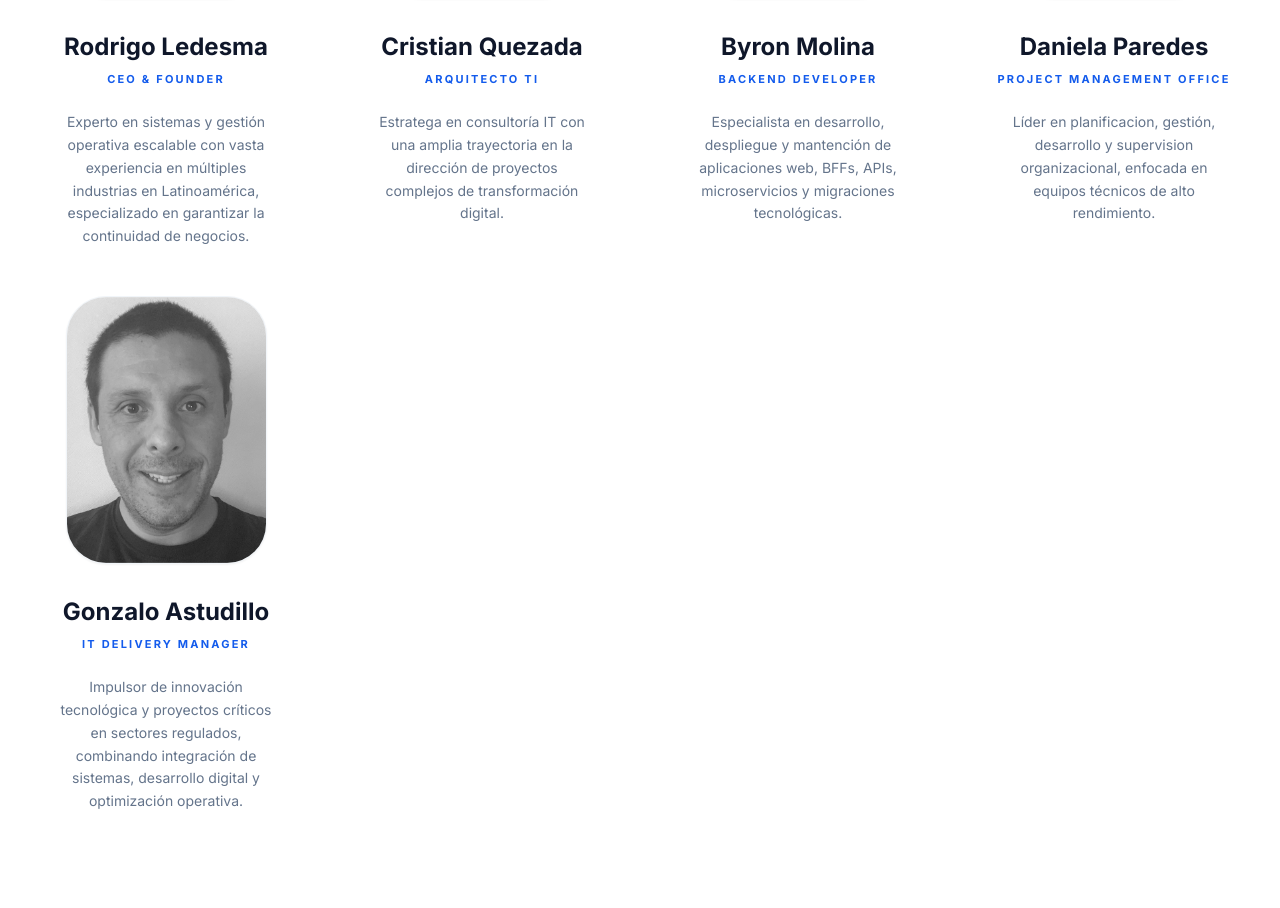
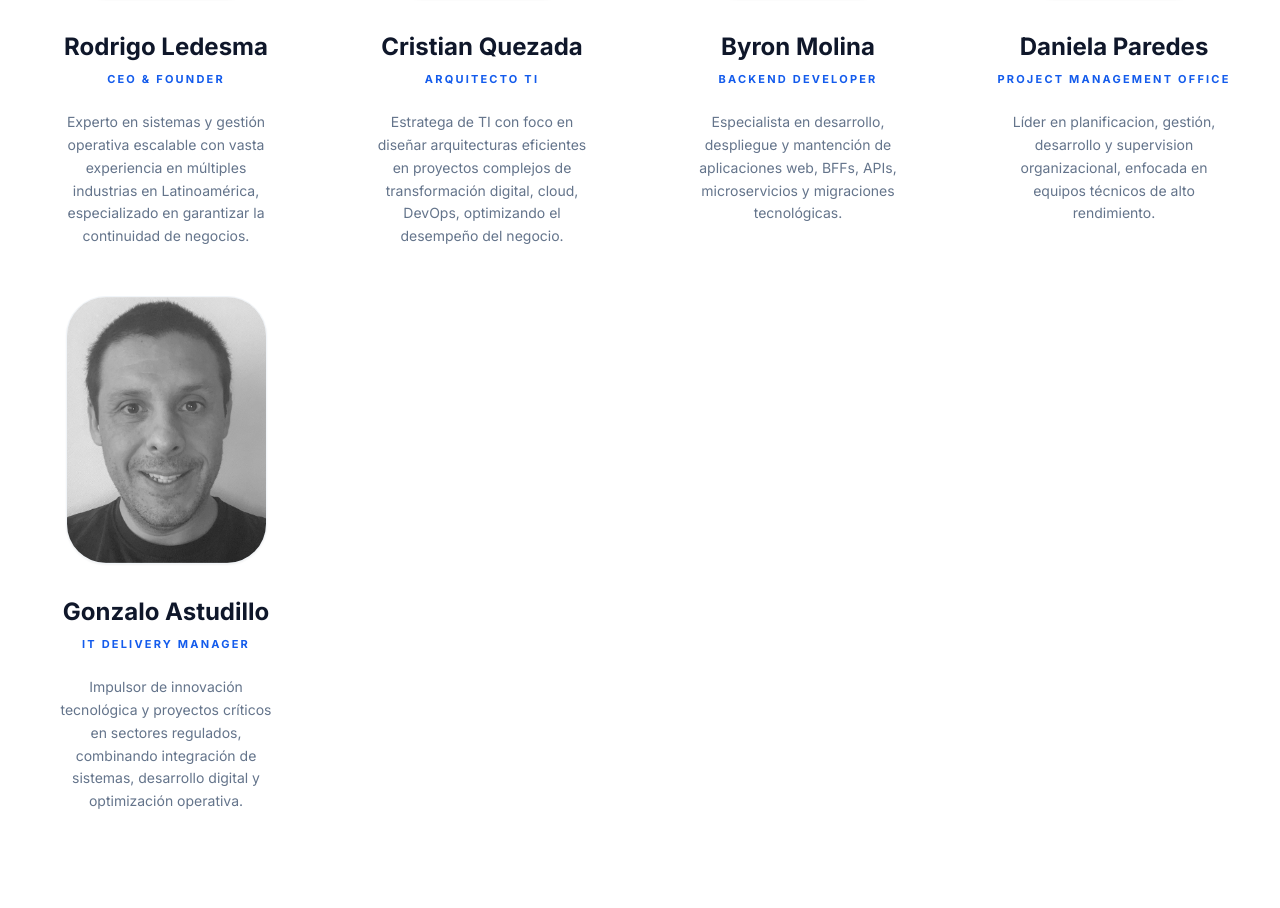
Before and after one commit to asinomas/paginaultima, a React (Vite) app in the folder Pagina_ultima/: page / in a window 1280 px wide. Shown: the part 6996-7904 px from the top of the page. Built offline with nearby package versions, Linux system fonts and the light colour scheme; no server answers.

Commit message:
Update AboutDetail.tsx

```diff
--- a/Pagina_ultima/src/components/AboutDetail.tsx
+++ b/Pagina_ultima/src/components/AboutDetail.tsx
@@ -31,7 +31,7 @@ const AboutDetail: React.FC<AboutDetailProps> = ({ onContactClick, onNavigate })
       name: 'Cristian Quezada',
       role: 'Arquitecto TI',
       image: './team/cristian.jpg',
-      bio: 'Estratega en consultoría IT con una amplia trayectoria en la dirección de proyectos complejos de transformación digital.',
+      bio: 'Estratega de TI con foco en diseñar arquitecturas eficientes en proyectos complejos de transformación digital, cloud, DevOps, optimizando el desempeño del negocio.',
       linkedin: 'https://linkedin.com/in/cristian-quezada-00372920'
     },
     {
```
